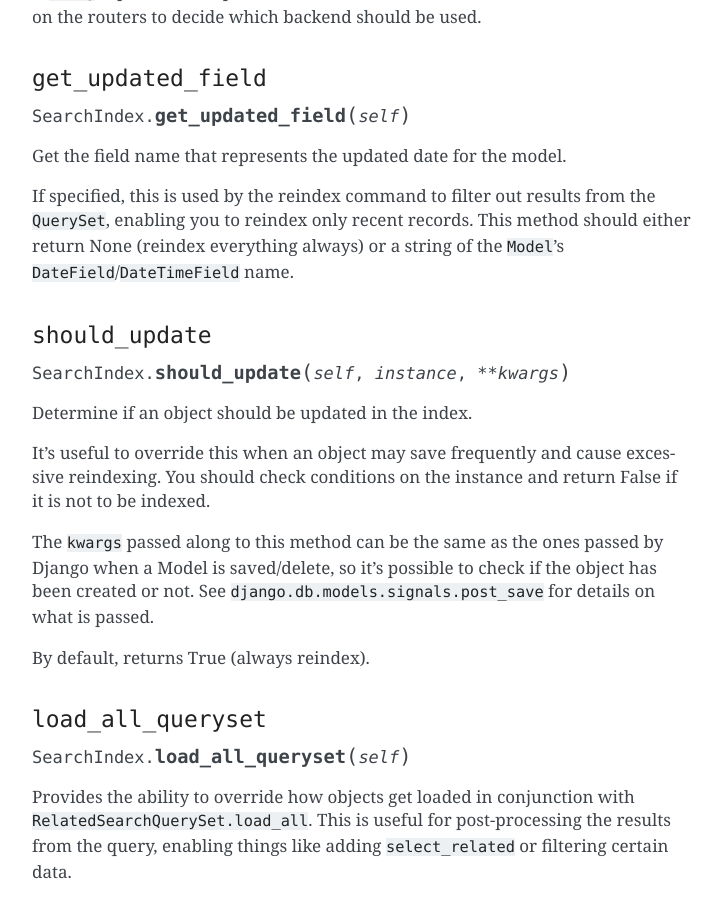
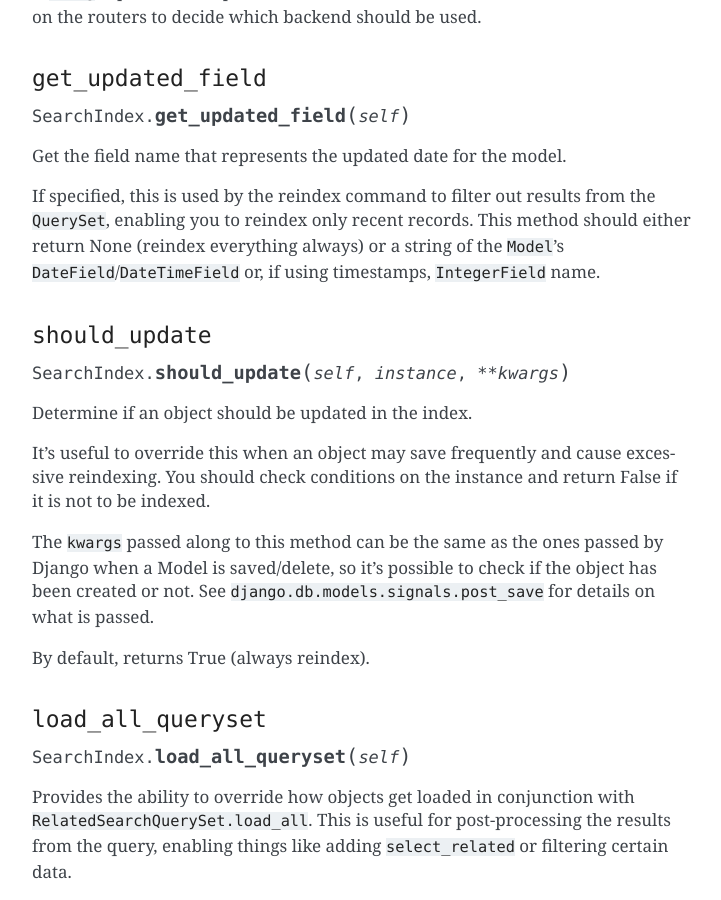
Before and after one commit to django-haystack/django-haystack, a Sphinx documentation site: the page built from docs/searchindex_api.rst, in a window 1280 px wide and 900 px high, scrolled down 10253 px. Shown: the whole window, without its empty margins (388-1109 px from the left). Built offline with Sphinx 7.4.7, drawn with Linux system fonts in a browser that asks for light colours.

Commit message:
Mentioning integer timestamp support for updated_field in the documentation

```diff
--- a/docs/searchindex_api.rst
+++ b/docs/searchindex_api.rst
@@ -496,7 +496,8 @@
 If specified, this is used by the reindex command to filter out results
 from the ``QuerySet``, enabling you to reindex only recent records. This
 method should either return None (reindex everything always) or a
-string of the ``Model``'s ``DateField``/``DateTimeField`` name.
+string of the ``Model``'s ``DateField``/``DateTimeField`` or, if using
+timestamps, ``IntegerField`` name.
 
 ``should_update``
 -----------------
```
